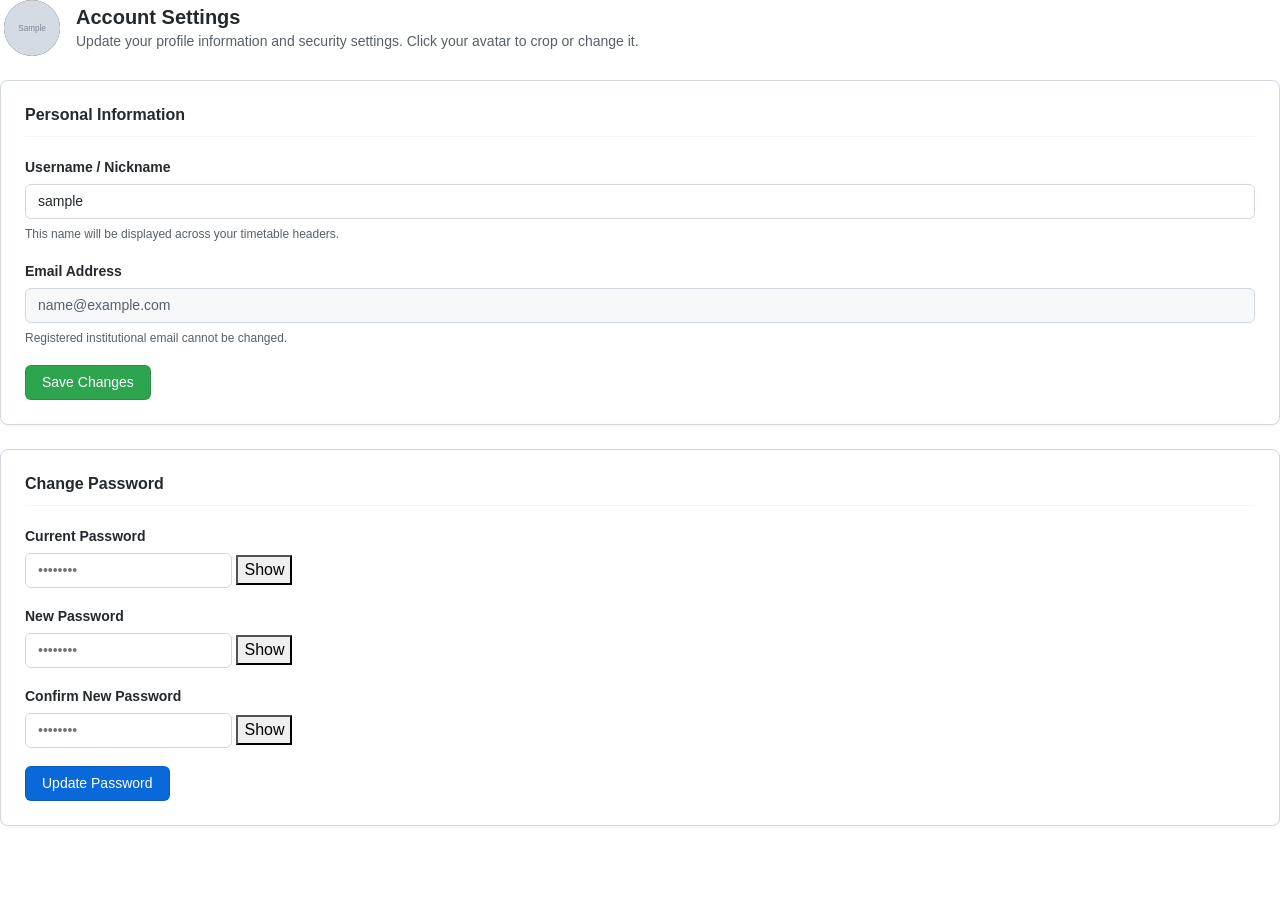
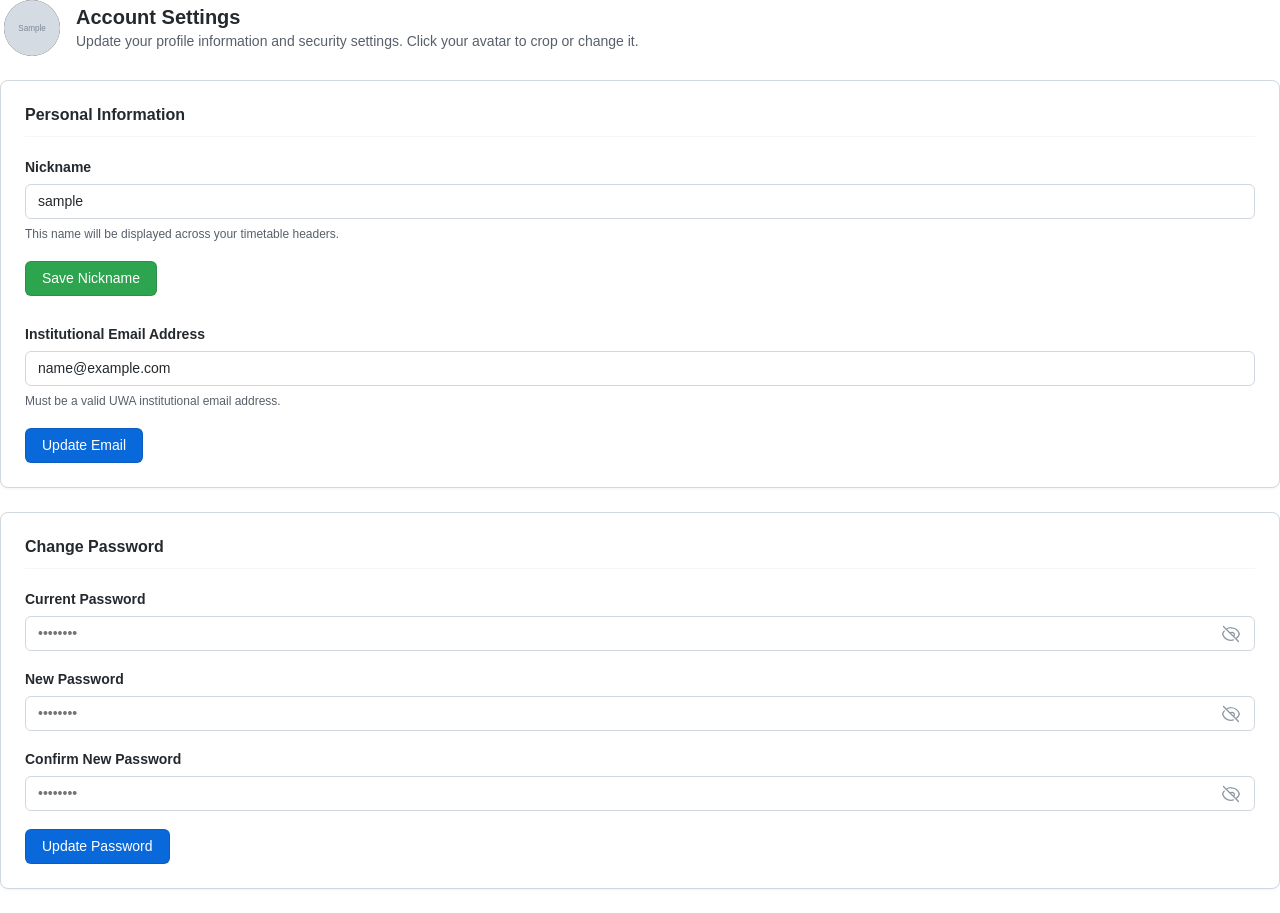
Before and after one commit to JimmygamerIV/AgileWebDev, a Flask app: page /profile in a window 1280 px wide. Shown: the part 60-973 px from the top of the page. Before the commit the page ends 886 px from the top, so only its background shows below. Run offline with Flask 3, Linux system fonts and the light colour scheme; the visitor is signed in with stand-in values (Sample User, id 1); tables that the repository leaves empty hold one stand-in row (values such as "Sample post"); grey boxes marked "Sample" are stand-in pictures; some libraries are stand-ins or nearby versions.

Commit message:
fix the problems of mixing name,typo,unable to changing email,eye button

```diff
--- a/app.py
+++ b/app.py
@@ -256,7 +256,7 @@ def index():
             if potential_friend_ids:
                 attendee_users = db.query(User).filter(User.user_id.in_(potential_friend_ids)).all()
                 for attendee_user in attendee_users:
-                    attendee_user_lookup[attendee_user.user_id] = attendee_user.nickname or attendee_user.username
+                    attendee_user_lookup[attendee_user.user_id] =attendee_user.username
 
         def serialize_class_event(event):
             poi_id = get_primary_poi_id(event.location or "")
@@ -376,7 +376,6 @@ def load_logged_in_user():
             else:
                 g.current_user = None
         except Exception as e:
-            print(f"🚨 before_request 查库失败: {e}")
             g.current_user = None
         finally:
             db.close()
@@ -587,7 +586,7 @@ def current_class_map_data():
         if friend_attendee_ids:
             attendee_users = db.query(User).filter(User.user_id.in_(friend_attendee_ids)).all()
             for attendee in attendee_users:
-                friend_nicknames.append(attendee.nickname or attendee.username)
+                friend_nicknames.append(attendee.nickname)
 
         friend_nicknames.sort(key=str.lower)
 
@@ -714,10 +713,33 @@ def profile():
                     flash({"type": "success", "msg": "Password updated successfully!"})
                 return redirect(url_for('profile'))
 
+            elif action == 'update_email':
+                new_email = request.form.get('email', '').strip().lower()
+
+                if not new_email:
+                    flash({"type": "error", "msg": "Email address cannot be empty."})
+                    return redirect(url_for('profile'))
+
+                uwa_email_regex = r'^[a-zA-Z0-9._%+-]+@(student\.)?uwa\.edu\.au$'
+                import re
+                if not re.match(uwa_email_regex, new_email):
+                    flash({"type": "error", "msg": "Invalid domain. Please use a valid UWA email (@student.uwa.edu.au)."})
+                    return redirect(url_for('profile'))
+
+                existing_user = db.query(User).filter(User.email == new_email, User.user_id != user_id).first()
+                if existing_user:
+                    flash({"type": "error", "msg": "This email address is already registered by another user."})
+                    return redirect(url_for('profile'))
+
+                user.email = new_email
+                db.commit()
+
+                g.current_user["email"] = new_email
+                flash({"type": "success", "msg": "Institutional email updated successfully!"})
+                return redirect(url_for('profile'))
+
         except Exception as e:
             db.rollback()
-
-            print(f"❌❌❌ 调试数据库错误原因: {e}")
             flash({"type": "error", "msg": f"Database update failed. Reason: {e}"})
             return redirect(url_for('profile'))
         finally:
@@ -726,11 +748,12 @@ def profile():
 
     user_avatar = g.current_user.get("avatar") or "default.jpg"
     user_email = g.current_user.get("email") or "student@uwa.edu.au"
-    username_to_display = g.current_user.get("nickname") or g.current_user.get("username")
+    nickname = g.current_user.get("nickname")
+    username_to_display =g.current_user.get("username")
 
     return render_template(
         "profile.html",
-        username=username_to_display,
+        nickname=nickname,
         current_user_email=user_email,
         avatar=user_avatar,
         show_full_nav=True
--- a/static/profile.css
+++ b/static/profile.css
@@ -33,7 +33,7 @@
     margin: 0;
 }
 
-/* 通用卡片容器 */
+
 .profile-card {
     background: #ffffff;
     border: 1px solid #d0d7de;
@@ -56,7 +56,6 @@
     margin: 12px 0 20px 0;
 }
 
-/* 表单与输入框 */
 .profile-form {
     display: flex;
     flex-direction: column;
@@ -103,7 +102,6 @@
     margin: 0;
 }
 
-/* 按钮控制 */
 .save-profile-btn {
     background-color: #2da44e;
     color: #ffffff;
@@ -127,3 +125,96 @@
 .btn-blue:hover {
     background-color: #0860ca;
 }
+
+.avatar-modal {
+    display: none;
+    position: fixed;
+    z-index: 1000;
+    left: 0;
+    top: 0;
+    width: 100%;
+    height: 100%;
+    background-color: rgba(36, 41, 46, 0.5);
+    align-items: center;
+    justify-content: center;
+}
+
+.modal-content {
+    background: #ffffff;
+    border: 1px solid #d0d7de;
+    border-radius: 8px;
+    padding: 24px;
+    width: 500px;
+    box-shadow: 0 8px 24px rgba(140, 149, 159, 0.2);
+}
+
+.cropper-container-box {
+    width: 100%;
+    height: 300px;
+    background-color: #f6f8fa;
+    border: 1px dashed #d0d7de;
+    border-radius: 6px;
+    overflow: hidden;
+    margin-bottom: 16px;
+}
+
+.cropper-container-box img {
+    max-width: 100%;
+    max-height: 100%;
+    display: block;
+}
+
+.modal-actions {
+    display: flex;
+    justify-content: flex-end;
+    gap: 8px;
+}
+
+.btn-secondary {
+    background: #f6f8fa;
+    color: #24292e;
+    border: 1px solid #d0d7de;
+}
+
+.btn-secondary:hover {
+    background: #f3f4f6;
+}
+
+input[type="password"]::-ms-reveal,
+input[type="password"]::-ms-clear {
+    display: none !important;
+}
+
+.password-input-wrapper {
+    position: relative;
+    display: flex;
+    align-items: center;
+    width: 100%;
+}
+
+.password-input-wrapper input {
+    width: 100%;
+    padding-right: 42px !important;
+}
+
+.custom-toggle-password {
+    position: absolute;
+    right: 14px;
+    top: 50%;
+    transform: translateY(-50%);
+    cursor: pointer;
+    display: flex;
+    align-items: center;
+    justify-content: center;
+    color: #8c95a3;
+    transition: color 0.15s ease;
+    user-select: none;
+}
+
+.custom-toggle-password:hover {
+    color: #24292e;
+}
+
+.custom-toggle-password svg {
+    display: block;
+}
--- a/templates/base.html
+++ b/templates/base.html
@@ -55,7 +55,7 @@
         <hr class="menu-divider" />
 
         <a href="/profile" class="menu-item">Profile</a>
-        <a href="/settings" class="menu-item">Setting</a>
+        <a href="/settings" class="menu-item">Settings</a>
 
         <hr class="menu-divider" />
 
--- a/templates/profile.html
+++ b/templates/profile.html
@@ -5,26 +5,6 @@
 {% block styles %}
 <link rel="stylesheet" href="{{ url_for('static', filename='profile.css') }}" />
 <link rel="stylesheet" href="https://cdnjs.cloudflare.com/ajax/libs/cropperjs/1.6.1/cropper.min.css" />
-<style>
-  .avatar-modal {
-      display: none;
-      position: fixed; z-index: 1000; left: 0; top: 0; width: 100%; height: 100%;
-      background-color: rgba(36, 41, 46, 0.5);
-      align-items: center; justify-content: center;
-  }
-  .modal-content {
-      background: #ffffff; border: 1px solid #d0d7de; border-radius: 8px;
-      padding: 24px; width: 500px; box-shadow: 0 8px 24px rgba(140, 149, 159, 0.2);
-  }
-  .cropper-container-box {
-      width: 100%; height: 300px; background-color: #f6f8fa;
-      border: 1px dashed #d0d7de; border-radius: 6px; overflow: hidden; margin-bottom: 16px;
-  }
-  .cropper-container-box img { max-width: 100%; max-height: 100%; display: block; }
-  .modal-actions { display: flex; justify-content: flex-end; gap: 8px; }
-  .btn-secondary { background: #f6f8fa; color: #24292e; border: 1px solid #d0d7de; }
-  .btn-secondary:hover { background: #f3f4f6; }
-</style>
 {% endblock %}
 
 {% block content %}
@@ -48,37 +28,47 @@
     <h2>Personal Information</h2>
     <hr class="section-divider" />
 
-    <form method="post" action="{{ url_for('profile') }}" class="profile-form">
+    <form method="post" action="{{ url_for('profile') }}" class="profile-form" style="margin-bottom: 28px;">
       <input type="hidden" name="csrf_token" value="{{ csrf_token() }}" />
       <input type="hidden" name="action" value="update_nickname" />
 
       <div class="form-group">
-        <label for="usernameInput">Username / Nickname</label>
+        <label for="usernameInput">Nickname</label>
         <input
           id="usernameInput"
           type="text"
           name="nickname"
-          value="{{ username }}"
+          value="{{ nickname }}"
           placeholder="Enter your nickname"
           required
         />
         <p class="input-hint">This name will be displayed across your timetable headers.</p>
       </div>
 
+      <div class="profile-actions">
+        <button type="submit" class="save-profile-btn">Save Nickname</button>
+      </div>
+    </form>
+
+    <form method="post" action="{{ url_for('profile') }}" class="profile-form">
+      <input type="hidden" name="csrf_token" value="{{ csrf_token() }}" />
+      <input type="hidden" name="action" value="update_email" />
+
       <div class="form-group">
-        <label for="emailInput">Email Address</label>
+        <label for="emailInput">Institutional Email Address</label>
         <input
           id="emailInput"
           type="email"
-          value="{{ current_user_email or 'student@uwa.edu.au' }}"
-          disabled
-          class="input-disabled"
+          name="email"
+          value="{{ current_user_email if current_user_email else '' }}"
+          placeholder="your_name@student.uwa.edu.au"
+          required
         />
-        <p class="input-hint">Registered institutional email cannot be changed.</p>
+        <p class="input-hint">Must be a valid UWA institutional email address.</p>
       </div>
 
       <div class="profile-actions">
-        <button type="submit" class="save-profile-btn">Save Changes</button>
+        <button type="submit" class="save-profile-btn btn-blue">Update Email</button>
       </div>
     </form>
   </section>
@@ -101,7 +91,11 @@
             placeholder="••••••••"
             required
           />
-          <button type="button" class="toggle-password-btn">Show</button>
+          <span class="custom-toggle-password" onclick="togglePasswordVisibility('currentPassword', this)">
+            <svg class="eye-icon" xmlns="http://www.w3.org/2000/svg" fill="none" viewBox="0 0 24 24" stroke-width="1.5" stroke="currentColor" width="20" height="20">
+              <path stroke-linecap="round" stroke-linejoin="round" d="M3.98 8.223A10.477 10.477 0 0 0 1.934 12C3.226 16.338 7.244 19.5 12 19.5c.993 0 1.953-.138 2.863-.395M6.228 6.228A10.451 10.451 0 0 1 12 4.5c4.756 0 8.773 3.162 10.065 7.498a10.522 10.522 0 0 1-4.293 5.774M6.228 6.228 3 3m3.228 3.228 3.65 3.65m7.822 7.822L21 21m-2.228-2.228-3.65-3.65m0 0a3 3 0 1 0-4.243-4.243m4.242 4.242L9.88 9.88" />
+            </svg>
+          </span>
         </div>
       </div>
 
@@ -115,7 +109,11 @@
             placeholder="••••••••"
             required
           />
-          <button type="button" class="toggle-password-btn">Show</button>
+          <span class="custom-toggle-password" onclick="togglePasswordVisibility('newPassword', this)">
+            <svg class="eye-icon" xmlns="http://www.w3.org/2000/svg" fill="none" viewBox="0 0 24 24" stroke-width="1.5" stroke="currentColor" width="20" height="20">
+              <path stroke-linecap="round" stroke-linejoin="round" d="M3.98 8.223A10.477 10.477 0 0 0 1.934 12C3.226 16.338 7.244 19.5 12 19.5c.993 0 1.953-.138 2.863-.395M6.228 6.228A10.451 10.451 0 0 1 12 4.5c4.756 0 8.773 3.162 10.065 7.498a10.522 10.522 0 0 1-4.293 5.774M6.228 6.228 3 3m3.228 3.228 3.65 3.65m7.822 7.822L21 21m-2.228-2.228-3.65-3.65m0 0a3 3 0 1 0-4.243-4.243m4.242 4.242L9.88 9.88" />
+            </svg>
+          </span>
         </div>
       </div>
 
@@ -129,7 +127,11 @@
             placeholder="••••••••"
             required
           />
-          <button type="button" class="toggle-password-btn">Show</button>
+          <span class="custom-toggle-password" onclick="togglePasswordVisibility('confirmPassword', this)">
+            <svg class="eye-icon" xmlns="http://www.w3.org/2000/svg" fill="none" viewBox="0 0 24 24" stroke-width="1.5" stroke="currentColor" width="20" height="20">
+              <path stroke-linecap="round" stroke-linejoin="round" d="M3.98 8.223A10.477 10.477 0 0 0 1.934 12C3.226 16.338 7.244 19.5 12 19.5c.993 0 1.953-.138 2.863-.395M6.228 6.228A10.451 10.451 0 0 1 12 4.5c4.756 0 8.773 3.162 10.065 7.498a10.522 10.522 0 0 1-4.293 5.774M6.228 6.228 3 3m3.228 3.228 3.65 3.65m7.822 7.822L21 21m-2.228-2.228-3.65-3.65m0 0a3 3 0 1 0-4.243-4.243m4.242 4.242L9.88 9.88" />
+            </svg>
+          </span>
         </div>
       </div>
 
@@ -177,4 +179,24 @@
 
 <script src="https://cdnjs.cloudflare.com/ajax/libs/cropperjs/1.6.1/cropper.min.js"></script>
 <script src="{{ url_for('static', filename='js/profile.js') }}"></script>
+
+<script>
+function togglePasswordVisibility(inputId, element) {
+    const passwordInput = document.getElementById(inputId);
+    if (!passwordInput) return;
+
+
+    const eyeOpenSvg = `<svg class="eye-icon" xmlns="http://www.w3.org/2000/svg" fill="none" viewBox="0 0 24 24" stroke-width="1.5" stroke="currentColor" width="20" height="20"><path stroke-linecap="round" stroke-linejoin="round" d="M2.036 12.322a1.012 1.012 0 0 1 0-.639C3.423 7.51 7.36 4.5 12 4.5c4.638 0 8.573 3.007 9.963 7.178.07.207.07.431 0 .639C20.577 16.49 16.64 19.5 12 19.5c-4.638 0-8.573-3.007-9.963-7.178Z" /><path stroke-linecap="round" stroke-linejoin="round" d="M15 12a3 3 0 1 1-6 0 3 3 0 0 1 6 0Z" /></svg>`;
+
+    const eyeCloseSvg = `<svg class="eye-icon" xmlns="http://www.w3.org/2000/svg" fill="none" viewBox="0 0 24 24" stroke-width="1.5" stroke="currentColor" width="20" height="20"><path stroke-linecap="round" stroke-linejoin="round" d="M3.98 8.223A10.477 10.477 0 0 0 1.934 12C3.226 16.338 7.244 19.5 12 19.5c.993 0 1.953-.138 2.863-.395M6.228 6.228A10.451 10.451 0 0 1 12 4.5c4.756 0 8.773 3.162 10.065 7.498a10.522 10.522 0 0 1-4.293 5.774M6.228 6.228 3 3m3.228 3.228 3.65 3.65m7.822 7.822L21 21m-2.228-2.228-3.65-3.65m0 0a3 3 0 1 0-4.243-4.243m4.242 4.242L9.88 9.88" /></svg>`;
+
+    if (passwordInput.type === 'password') {
+        passwordInput.type = 'text';
+        element.innerHTML = eyeOpenSvg;
+    } else {
+        passwordInput.type = 'password';
+        element.innerHTML = eyeCloseSvg;
+    }
+}
+</script>
 {% endblock %}
```
